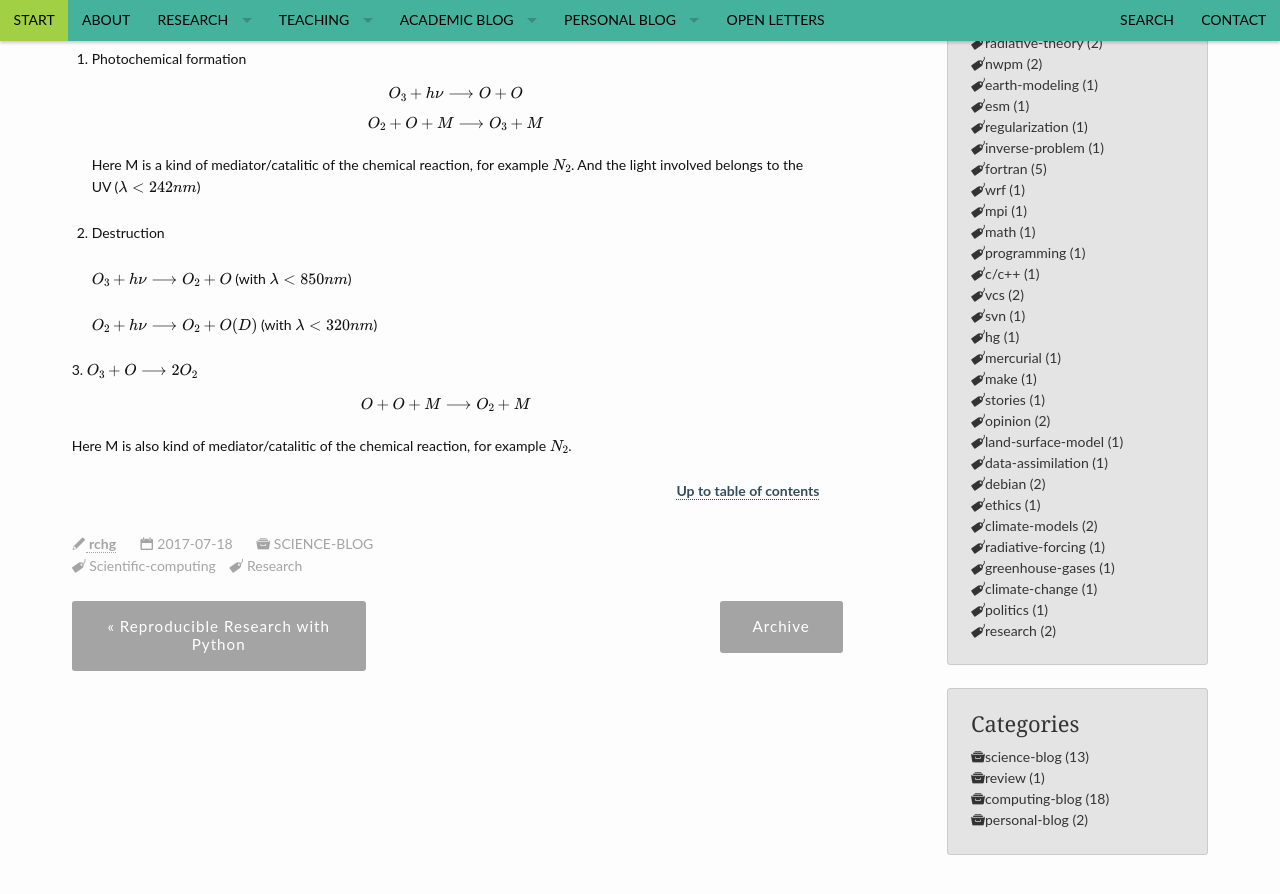
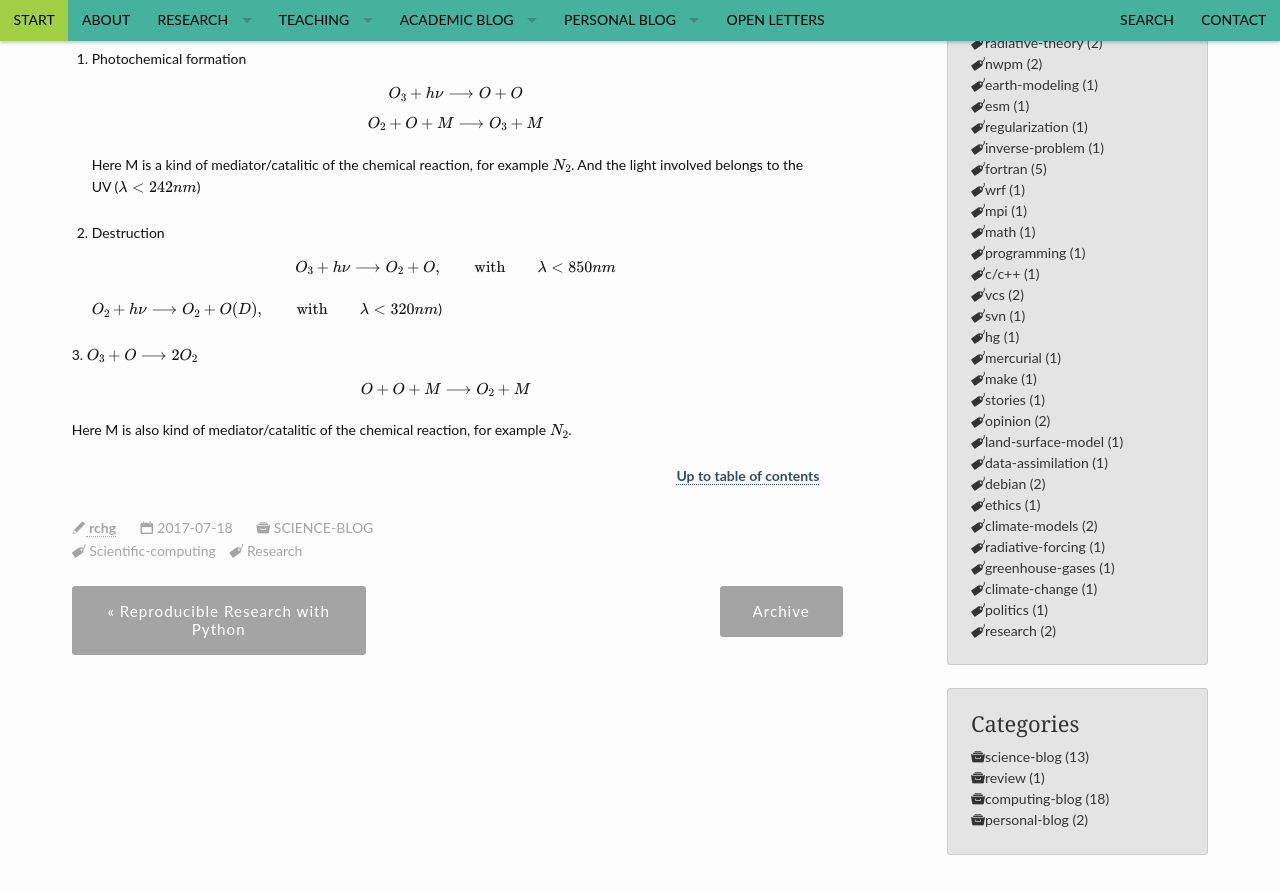
Before and after one commit to RCHG/rchg.github.io, a Jekyll site: the page built from _posts/2017-07-18-Atmospheric-Ozone.md, in a window 1280 px wide and 900 px high, scrolled down 659 px. Shown: the top 894 px of the window. Built offline with Jekyll 4.4.1, drawn with Linux system fonts in a browser that asks for light colours; formulas are drawn with MathJax 3.

Commit message:
Update 2017-07-18-Atmospheric-Ozone.md

```diff
--- a/_posts/2017-07-18-Atmospheric-Ozone.md
+++ b/_posts/2017-07-18-Atmospheric-Ozone.md
@@ -40,9 +40,9 @@ It is one of the first, but still useful, theories developed with the objective
 
 2. Destruction
 
-   $$ O_{3}+h\nu\longrightarrow  O_{2}+O$$ (with $$\lambda<850nm$$)
+   $$ O_{3}+h\nu\longrightarrow  O_{2}+O, \qquad \text{with}\qquad \lambda<850nm$$
 
-   $$ O_{2}+h\nu \longrightarrow  O_{2}+O(D)$$ (with $$\lambda<320nm$$)
+   $$ O_{2}+h\nu \longrightarrow  O_{2}+O(D), \qquad \text{with}\qquad \lambda<320nm$$)
 
 3.
    $$ O_{3}+O \longrightarrow  2O_{2}$$
```
